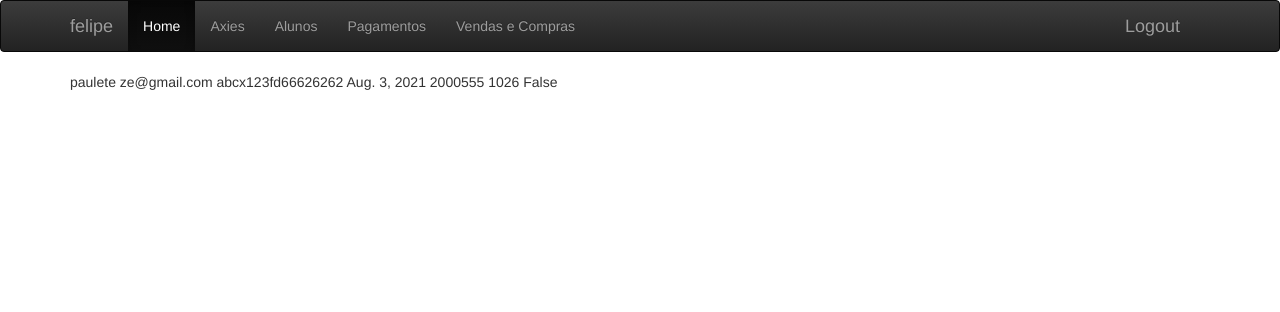
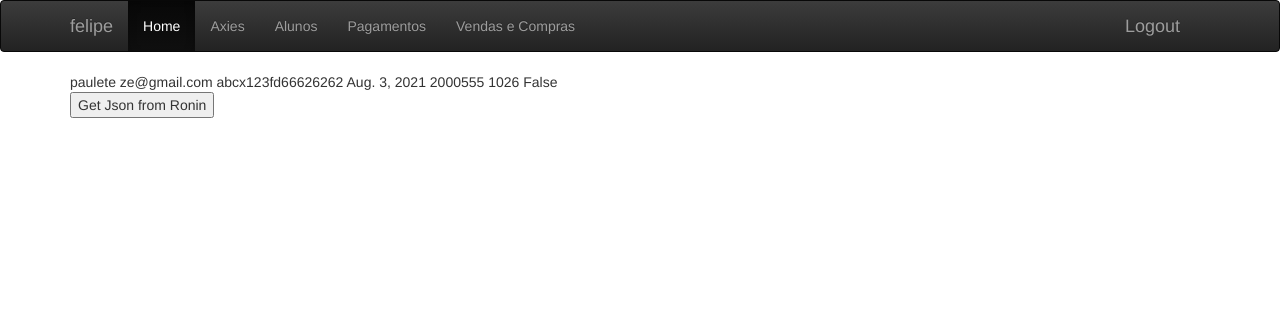
Before and after one commit to linhares06/axiemanager, a Django app: page /student/1/ in a window 1280 px wide. Shown: the top 312 px of the page. Run offline with Django 3.2, Linux system fonts and the light colour scheme; a user stored in the database is signed in; data comes from the database, SQL or seed files in the repository; both versions use the stored data as it was after the commit; some libraries are stand-ins or nearby versions.

Commit message:
some adjustments

```diff
--- a/manager/templates/manager/student_detail.html
+++ b/manager/templates/manager/student_detail.html
@@ -11,6 +11,19 @@
         {{ student.total_slp }}
         {{ student.active }}
         {{ student.observarion }}
+
+        <form action='get_json_from_ronin_id' method='GET'>
+            <button type='submit'>Get Json from Ronin</button>
+        </form>
+
+        {% if messages %}
+            <ul class="messages">
+                {% for message in messages %}
+                    <li> {{ message }} </li>
+                {% endfor %}
+            </ul>
+        {% endif %}
+
     </div>
 
 {% endblock %}
--- a/manager/templates/manager/student_list.html
+++ b/manager/templates/manager/student_list.html
@@ -13,6 +13,7 @@
                         <th>Name</th>
                         <th>Email</th>
                         <th>Slp</th>
+                        <th>Total Slp</th>
                         <th></th>
                         <th></th>
                     </tr>
@@ -25,6 +26,7 @@
                             <td><a href="{% url 'student_detail' pk=student.pk %}">{{ student.name }}</a></td>
                             <td>{{ student.email }}</td>
                             <td>{{ student.current_slp }}</td>
+                            <td>{{ student.total_slp }}</td>
                             <td><a href="{% url 'student_update' pk=student.pk %}"><button type="button" class="btn btn-primary">Update</button></a></td>
                             <td><a href="{% url 'student_delete' pk=student.pk %}"><button type="button" class="btn btn-danger">Delete</button></a></td>
                         </tr>
--- a/manager/urls.py
+++ b/manager/urls.py
@@ -22,4 +22,6 @@ urlpatterns = [
     path('payment/delete/<int:pk>/', views.PaymentDeleteView.as_view(), name="payment_delete"),
     ## paths to Buy and Sell
     path('buyandsell/', views.BuyAndSellListView.as_view(), name="buyandsell_list"),
+    ## paths to button clicks
+    path('student/<int:pk>/get_json_from_ronin_id', views.get_json_from_ronin_id, name="get_json_from_ronin_id"),
 ]
--- a/manager/views.py
+++ b/manager/views.py
@@ -1,4 +1,6 @@
 #from django.http.response import HttpResponse, HttpResponseRedirect
+from django.contrib.auth.models import User
+from django.http.response import Http404
 from django.shortcuts import render
 from django.urls import reverse_lazy, reverse
 from django.contrib.auth.mixins import LoginRequiredMixin
@@ -8,6 +10,9 @@ from django.contrib.auth import authenticate, login, logout
 from django.views.generic import (DeleteView, ListView, DetailView, CreateView)
 from django.views.generic.edit import DeleteView, UpdateView
 from django.db.models import Sum, Q
+from django.contrib import messages
+
+import json
 
 from manager.forms import AxieForm, PaymentForm, StudentForm
 from manager.models import Axie, Payment, ScholarshipOwner, Student
@@ -43,6 +48,20 @@ class AxieUpdateView(LoginRequiredMixin, UpdateView):
         kwargs = super(AxieUpdateView, self).get_form_kwargs()
         kwargs["user_id"] = self.request.user.pk
         return kwargs
+
+    # Testing how to limit access to objects from diferent users, this may be a solution
+    #def get_object(self, queryset=None):
+     #   return self.model.objects.get(pk=self.request.user.pk)
+      #  if queryset is None:
+       #     queryset = self.get_queryset()
+
+        #queryset = queryset.filter(user_id=self.request.user.pk)
+
+        #try:
+         #   obj = queryset.get()
+        #except queryset.model.DoesNotExist:
+        #    return HttpResponse("No user matching this query")
+        #return obj
 
 class AxieDeleteView(LoginRequiredMixin, DeleteView):
     login_url = "/"
@@ -138,7 +157,7 @@ class BuyAndSellListView(LoginRequiredMixin, ListView):
 
         ## !!! calculating sum is returning a float value, and result is wrong, need to understand it better
         total_eth = Axie.objects.filter(Q(user_id=self.request.user.id) | Q(sold=0)).aggregate(Sum("eth_cost"))
-        # better understand the format function to format the value with the right amoutn of numbers after the coma
+        # better understand the format function to format the value with the right amount of numbers after the coma
         context["total_eth"] = "{0:.10g}".format(total_eth["eth_cost__sum"])
 
         sold_total_eth = Axie.objects.filter(Q(user_id=self.request.user.id) | Q(sold=1)).aggregate(Sum("eth_cost"))
@@ -176,7 +195,18 @@ def user_logout(request):
     logout(request)
     return HttpResponseRedirect(reverse("user_login"))
 
-#def get_json_from_ronin_id(request):
-#
+def get_json_from_ronin_id(request, pk):
+
 #    r = requests.get(url='https://api.lunaciarover.com/stats/0x36ec27579284e7fd3b6bf43a937bcc23aaaef1a4')
-#    return HttpResponse((r.json()))
+#   json return for test
+    r = '{"ronin_address": "0x36ec27579284e7fd3b6bf43a937bcc23aaaef1a4", "updated_on": 1630014640, "last_claim_amount": 4305, "last_claim_timestamp": 1629344555, "ronin_slp": 0, "total_slp": 1026, "in_game_slp": 1026, "slp_success": true, "rank": 22324, "mmr": 1882, "total_matches": 0, "win_rate": 0, "ign": "Paulo Gomes", "game_stats_success": true}'
+    json_value = json.loads(r)
+
+    student = Student.objects.get(id=pk)
+    student.total_slp = json_value["total_slp"]
+    student.save()
+
+    #TODO: figure how to send update message
+    #messages.success(request, 'Form submission successful')
+
+    return HttpResponseRedirect(reverse("student_list"))
```
Also changed, not shown: manager/forms.py (+9 -1 lines), db.sqlite3.
